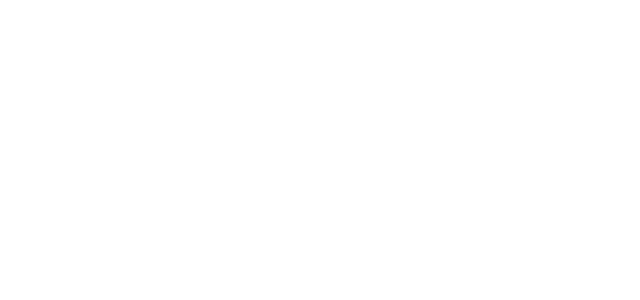
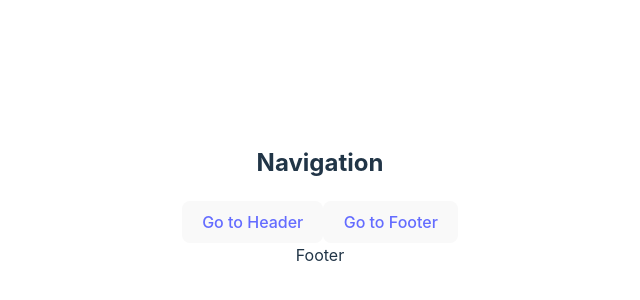
Before and after one commit to JayBaldwa30/React-Practice, a React (Vite) app: page /footer in a window 1280 px wide. Shown: the part 204-504 px from the top of the page, without its empty margins (320-960 px from the left). Built offline with nearby package versions, Linux system fonts and the light colour scheme.

Commit message:
Create a navigation menu using JSX.

```diff
--- a/src/App.jsx
+++ b/src/App.jsx
@@ -1,10 +1,19 @@
+// App.js
 import "./App.css";
+import Navigation from "./components/Navigation";
+import Header from "./components/Header";
+import Footer from "./components/Footer";
+import { BrowserRouter as Router, Route, Routes } from "react-router-dom";
 
 function App() {
   return (
-    <>
-
-    </>
+    <Router>
+      <Navigation />
+      <Routes>
+        <Route path="/header" element={<Header />} />
+        <Route path="/footer" element={<Footer />} />
+      </Routes>
+    </Router>
   );
 }
 
--- /dev/null
+++ b/src/components/Footer.jsx
@@ -0,0 +1,8 @@
+
+function Footer() {
+  return (
+    <div>Footer</div>
+  )
+}
+
+export default Footer
--- /dev/null
+++ b/src/components/Header.jsx
@@ -0,0 +1,8 @@
+
+function Header() {
+  return (
+    <div>Header</div>
+  )
+}
+
+export default Header
--- /dev/null
+++ b/src/components/Navigation.jsx
@@ -0,0 +1,18 @@
+// Navigation.js
+import { Link } from "react-router-dom";
+
+function Navigation() {
+  return (
+    <div>
+      <h2>Navigation</h2>
+      <button>
+        <Link to="/header">Go to Header</Link>
+      </button>
+      <button>
+        <Link to="/footer">Go to Footer</Link>
+      </button>
+    </div>
+  );
+}
+
+export default Navigation;
```
